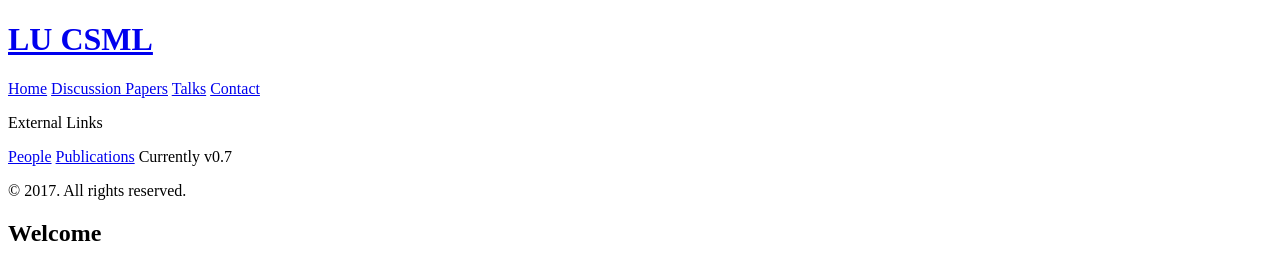
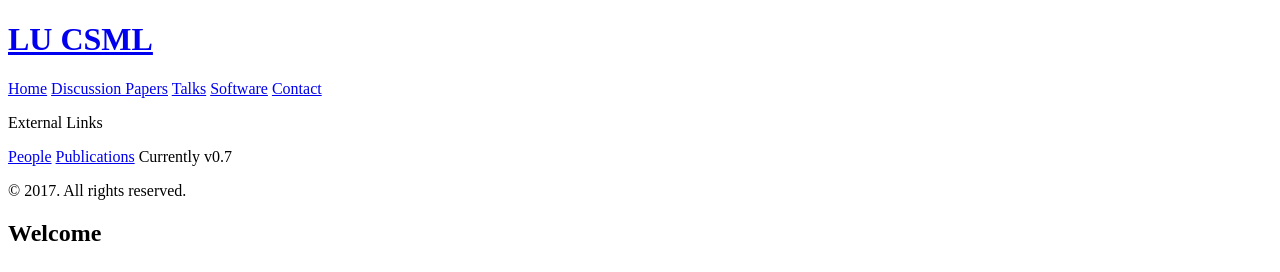
Before and after one commit to LU-CSML/LU-CSML, a Jekyll site: the page built from index.html, in a window 1280 px wide. Shown: the top 272 px of the page. Built offline with Jekyll 4.4.1, drawn with Linux system fonts in a browser that asks for light colours; the list of posts is cut into pages by our own code.

Commit message:
Add a software tab

```diff
--- a/_includes/sidebar.html
+++ b/_includes/sidebar.html
@@ -28,8 +28,9 @@
 	    --->
       <a class="sidebar-nav-item" href="https://lu-csml.github.io/Discussion_Papers">Discussion Papers</a>
       <a class="sidebar-nav-item" href="https://lu-csml.github.io/Talks">Talks</a>
+      <a class="sidebar-nav-item" href="https://lu-csml.github.io/Software">Software</a>
       <a class="sidebar-nav-item" href="https://lu-csml.github.io/Contact">Contact</a>
-
+      <br>
       <p class="lead">External Links</p>
       <a class="sidebar-nav-item" href="http://www.lancaster.ac.uk/maths/research/statistics/modelling-and-inference/#staff">People</a>
       <a class="sidebar-nav-item" href="http://www.lancaster.ac.uk/maths/research/statistics/modelling-and-inference/#publications">Publications</a>
```
